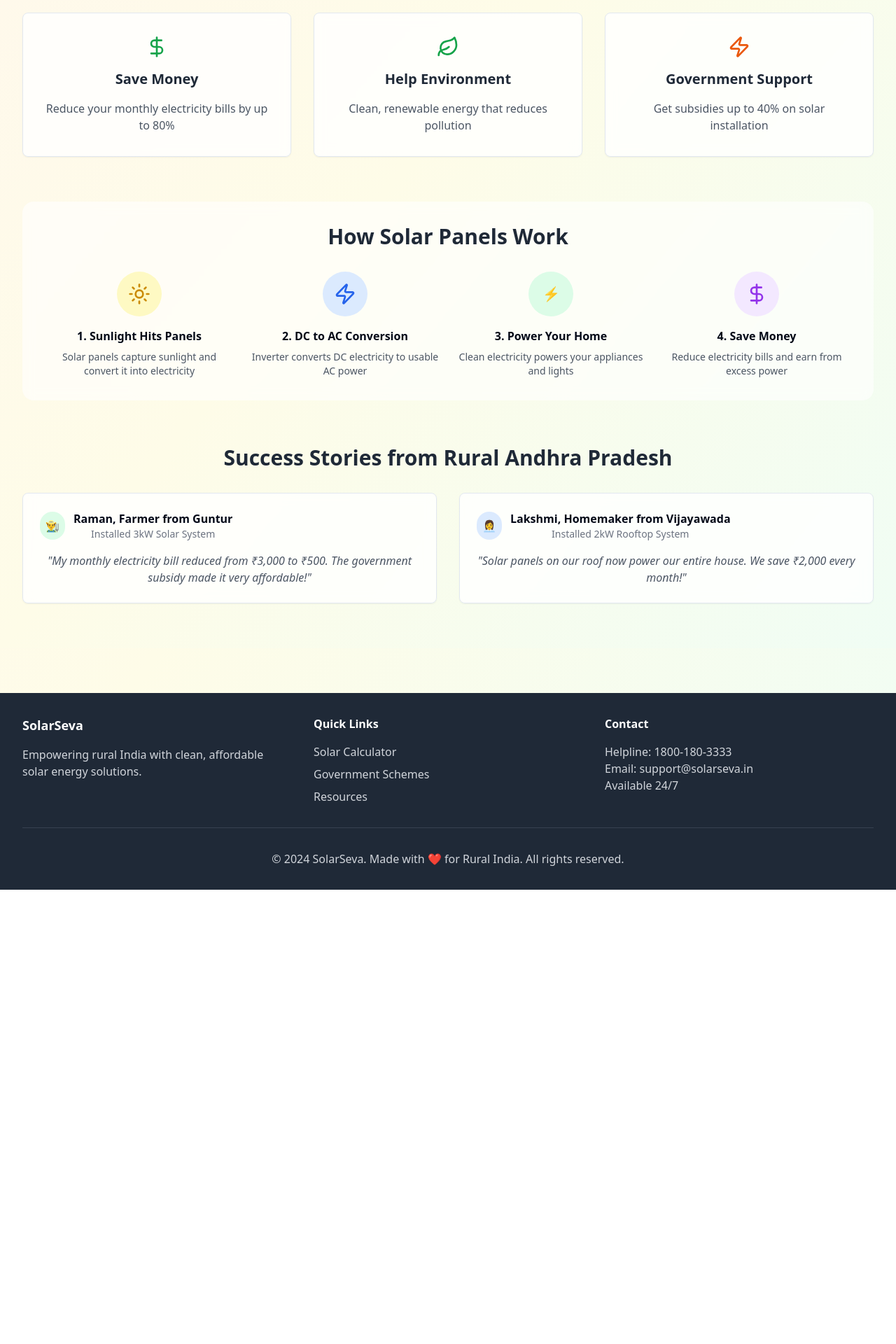
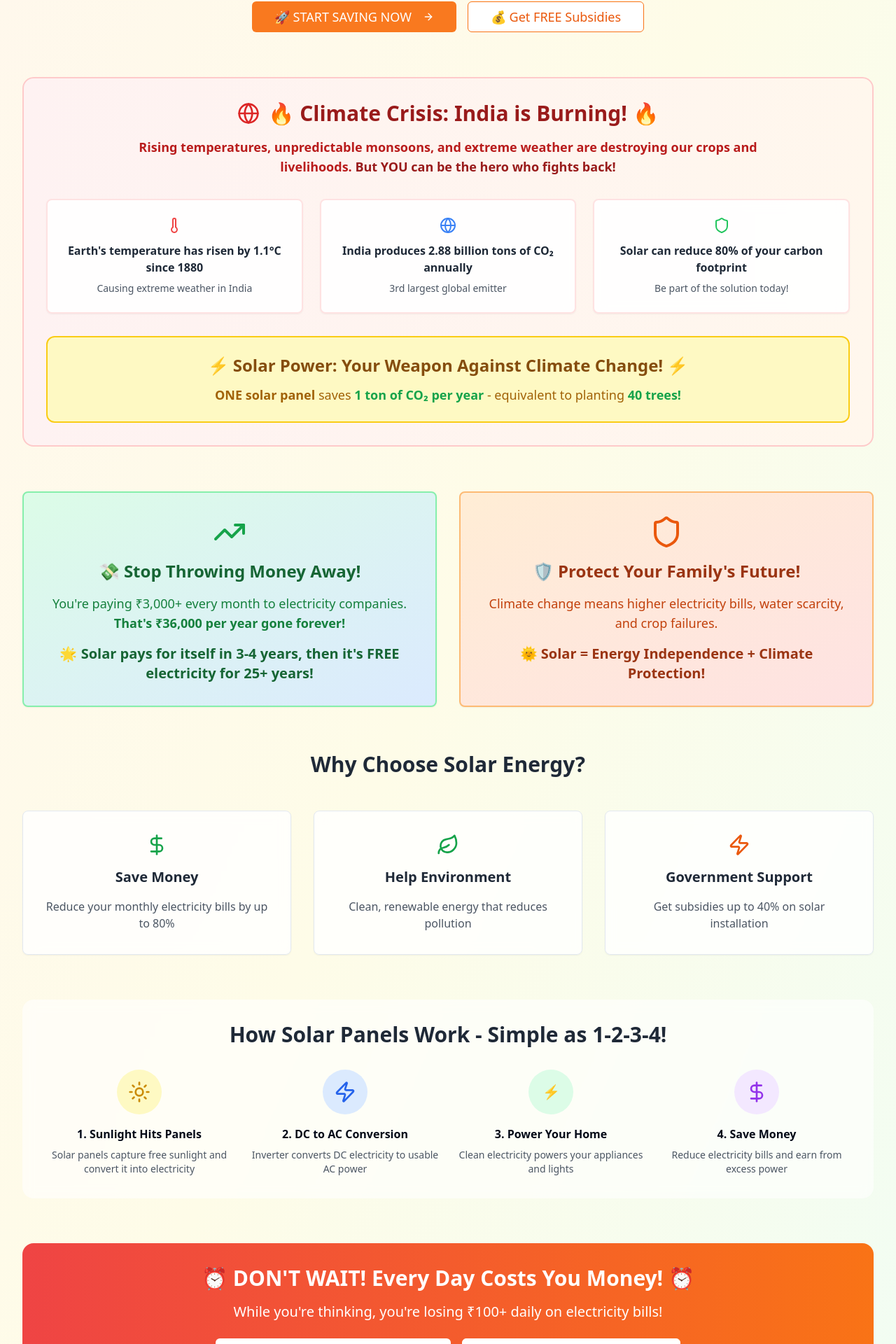
Before and after one commit to PavanBollepalli/surya-shakti-sahayak, a React (Vite) app: page / in a window 1280 px wide. Shown: the part 651-2571 px from the top of the page at 70% size. Before the commit the page ends 1922 px from the top, so only its background shows below. Built offline with nearby package versions, Linux system fonts and the light colour scheme.

Commit message:
Enhance home page content
Improve the homepage to be more intuitive, explain global warming and solar energy's role, and encourage users to install solar panels with compelling messaging.

```diff
--- a/src/components/HeroSection.tsx
+++ b/src/components/HeroSection.tsx
@@ -3,7 +3,7 @@ import React from 'react';
 import { useLanguage } from '../contexts/LanguageContext';
 import { Button } from '@/components/ui/button';
 import { Card, CardContent } from '@/components/ui/card';
-import { Sun, Zap, Leaf, DollarSign, ArrowRight } from 'lucide-react';
+import { Sun, Zap, Leaf, DollarSign, ArrowRight, Thermometer, Globe, Shield, TrendingUp, AlertTriangle } from 'lucide-react';
 
 interface HeroSectionProps {
   setActiveSection: (section: string) => void;
@@ -30,6 +30,24 @@ const HeroSection = ({ setActiveSection }: HeroSectionProps) => {
     }
   ];
 
+  const globalWarmingFacts = [
+    {
+      icon: <Thermometer className="h-6 w-6 text-red-500" />,
+      fact: "Earth's temperature has risen by 1.1°C since 1880",
+      impact: "Causing extreme weather in India"
+    },
+    {
+      icon: <Globe className="h-6 w-6 text-blue-500" />,
+      fact: "India produces 2.88 billion tons of CO₂ annually",
+      impact: "3rd largest global emitter"
+    },
+    {
+      icon: <Shield className="h-6 w-6 text-green-500" />,
+      fact: "Solar can reduce 80% of your carbon footprint",
+      impact: "Be part of the solution today!"
+    }
+  ];
+
   return (
     <div className="min-h-screen bg-gradient-to-br from-orange-50 via-yellow-50 to-green-50">
       {/* Hero Section */}
@@ -49,13 +67,25 @@ const HeroSection = ({ setActiveSection }: HeroSectionProps) => {
             {t('heroSubtitle')}
           </p>
 
+          {/* Punch Line Alert */}
+          <div className="bg-gradient-to-r from-red-100 to-orange-100 border-l-4 border-red-500 p-6 mb-8 mx-auto max-w-4xl rounded-lg">
+            <div className="flex items-center justify-center mb-3">
+              <AlertTriangle className="h-6 w-6 text-red-600 mr-2" />
+              <h3 className="text-xl font-bold text-red-800">Climate Emergency Alert!</h3>
+            </div>
+            <p className="text-lg text-red-700 font-semibold">
+              "Every minute you delay solar installation, you're contributing to climate change.
+              <span className="text-red-800"> Act NOW - Your children's future depends on it!"</span>
+            </p>
+          </div>
+
           <div className="flex flex-col sm:flex-row gap-4 justify-center">
             <Button
               size="lg"
-              className="bg-orange-500 hover:bg-orange-600 text-white px-8 py-3 text-lg"
+              className="bg-orange-500 hover:bg-orange-600 text-white px-8 py-3 text-lg animate-pulse"
               onClick={() => setActiveSection('calculator')}
             >
-              {t('getStarted')} <ArrowRight className="ml-2 h-5 w-5" />
+              🚀 START SAVING NOW <ArrowRight className="ml-2 h-5 w-5" />
             </Button>
             <Button
               size="lg"
@@ -63,9 +93,81 @@ const HeroSection = ({ setActiveSection }: HeroSectionProps) => {
               className="border-orange-500 text-orange-600 hover:bg-orange-50 px-8 py-3 text-lg"
               onClick={() => setActiveSection('schemes')}
             >
-              {t('learnMore')}
+              💰 Get FREE Subsidies
             </Button>
           </div>
+        </div>
+
+        {/* Global Warming Crisis Section */}
+        <div className="bg-gradient-to-r from-red-50 to-orange-50 rounded-2xl p-8 mb-16 border-2 border-red-200">
+          <div className="text-center mb-8">
+            <h2 className="text-3xl font-bold text-red-800 mb-4 flex items-center justify-center">
+              <Globe className="h-8 w-8 mr-3 text-red-600" />
+              🔥 Climate Crisis: India is Burning! 🔥
+            </h2>
+            <p className="text-lg text-red-700 font-semibold max-w-4xl mx-auto">
+              Rising temperatures, unpredictable monsoons, and extreme weather are destroying our crops and livelihoods.
+              <span className="text-red-800 font-bold"> But YOU can be the hero who fights back!</span>
+            </p>
+          </div>
+
+          <div className="grid md:grid-cols-3 gap-6 mb-8">
+            {globalWarmingFacts.map((item, index) => (
+              <Card key={index} className="bg-white/90 backdrop-blur border-2 border-red-100 hover:border-red-300 transition-all">
+                <CardContent className="p-6 text-center">
+                  <div className="flex justify-center mb-3">
+                    {item.icon}
+                  </div>
+                  <h4 className="font-bold text-gray-800 mb-2">{item.fact}</h4>
+                  <p className="text-sm text-gray-600">{item.impact}</p>
+                </CardContent>
+              </Card>
+            ))}
+          </div>
+
+          <div className="text-center bg-yellow-100 p-6 rounded-xl border-2 border-yellow-400">
+            <h3 className="text-2xl font-bold text-yellow-800 mb-3">
+              ⚡ Solar Power: Your Weapon Against Climate Change! ⚡
+            </h3>
+            <p className="text-lg text-yellow-700">
+              <span className="font-bold">ONE solar panel</span> saves <span className="font-bold text-green-600">1 ton of CO₂ per year</span> -
+              equivalent to planting <span className="font-bold text-green-600">40 trees!</span>
+            </p>
+          </div>
+        </div>
+
+        {/* Punch Lines Section */}
+        <div className="grid md:grid-cols-2 gap-8 mb-16">
+          <Card className="bg-gradient-to-br from-green-100 to-blue-100 border-2 border-green-300 hover:shadow-xl transition-all">
+            <CardContent className="p-8 text-center">
+              <TrendingUp className="h-12 w-12 text-green-600 mx-auto mb-4" />
+              <h3 className="text-2xl font-bold text-green-800 mb-4">
+                💸 Stop Throwing Money Away!
+              </h3>
+              <p className="text-lg text-green-700 mb-4">
+                You're paying ₹3,000+ every month to electricity companies.
+                <span className="font-bold"> That's ₹36,000 per year gone forever!</span>
+              </p>
+              <p className="text-xl font-bold text-green-800">
+                🌟 Solar pays for itself in 3-4 years, then it's FREE electricity for 25+ years!
+              </p>
+            </CardContent>
+          </Card>
+
+          <Card className="bg-gradient-to-br from-orange-100 to-red-100 border-2 border-orange-300 hover:shadow-xl transition-all">
+            <CardContent className="p-8 text-center">
+              <Shield className="h-12 w-12 text-orange-600 mx-auto mb-4" />
+              <h3 className="text-2xl font-bold text-orange-800 mb-4">
+                🛡️ Protect Your Family's Future!
+              </h3>
+              <p className="text-lg text-orange-700 mb-4">
+                Climate change means higher electricity bills, water scarcity, and crop failures.
+              </p>
+              <p className="text-xl font-bold text-orange-800">
+                🌞 Solar = Energy Independence + Climate Protection!
+              </p>
+            </CardContent>
+          </Card>
         </div>
 
         {/* Benefits Section */}
@@ -96,7 +198,7 @@ const HeroSection = ({ setActiveSection }: HeroSectionProps) => {
         {/* How Solar Works */}
         <div className="bg-white/60 backdrop-blur rounded-2xl p-8 mb-16">
           <h2 className="text-3xl font-bold text-center text-gray-800 mb-8">
-            How Solar Panels Work
+            How Solar Panels Work - Simple as 1-2-3-4!
           </h2>
 
           <div className="grid md:grid-cols-4 gap-6">
@@ -105,7 +207,7 @@ const HeroSection = ({ setActiveSection }: HeroSectionProps) => {
                 <Sun className="h-8 w-8 text-yellow-600" />
               </div>
               <h4 className="font-semibold mb-2">1. Sunlight Hits Panels</h4>
-              <p className="text-sm text-gray-600">Solar panels capture sunlight and convert it into electricity</p>
+              <p className="text-sm text-gray-600">Solar panels capture free sunlight and convert it into electricity</p>
             </div>
 
             <div className="text-center">
@@ -134,10 +236,37 @@ const HeroSection = ({ setActiveSection }: HeroSectionProps) => {
           </div>
         </div>
 
+        {/* Urgency Call-to-Action */}
+        <div className="bg-gradient-to-r from-red-500 to-orange-500 text-white rounded-2xl p-8 mb-16 text-center">
+          <h2 className="text-3xl font-bold mb-4">
+            ⏰ DON'T WAIT! Every Day Costs You Money! ⏰
+          </h2>
+          <p className="text-xl mb-6">
+            While you're thinking, you're losing ₹100+ daily on electricity bills!
+          </p>
+          <div className="flex flex-col sm:flex-row gap-4 justify-center">
+            <Button
+              size="lg"
+              className="bg-white text-orange-600 hover:bg-gray-100 px-8 py-3 text-lg font-bold"
+              onClick={() => setActiveSection('calculator')}
+            >
+              🔥 Calculate My Savings NOW!
+            </Button>
+            <Button
+              size="lg"
+              variant="outline"
+              className="border-white text-white hover:bg-white hover:text-orange-600 px-8 py-3 text-lg font-bold"
+              onClick={() => setActiveSection('schemes')}
+            >
+              💰 Get Government Money!
+            </Button>
+          </div>
+        </div>
+
         {/* Success Stories */}
         <div className="text-center">
           <h2 className="text-3xl font-bold text-gray-800 mb-8">
-            Success Stories from Rural Andhra Pradesh
+            Real Success Stories from Rural Andhra Pradesh
           </h2>
 
           <div className="grid md:grid-cols-2 gap-8">
@@ -152,9 +281,10 @@ const HeroSection = ({ setActiveSection }: HeroSectionProps) => {
                     <p className="text-sm text-gray-500">Installed 3kW Solar System</p>
                   </div>
                 </div>
-                <p className="text-gray-600 italic">
+                <p className="text-gray-600 italic mb-3">
                   "My monthly electricity bill reduced from ₹3,000 to ₹500. The government subsidy made it very affordable!"
                 </p>
+                <p className="text-green-600 font-bold">💰 Saving ₹2,500 every month!</p>
               </CardContent>
             </Card>
 
@@ -169,9 +299,10 @@ const HeroSection = ({ setActiveSection }: HeroSectionProps) => {
                     <p className="text-sm text-gray-500">Installed 2kW Rooftop System</p>
                   </div>
                 </div>
-                <p className="text-gray-600 italic">
+                <p className="text-gray-600 italic mb-3">
                   "Solar panels on our roof now power our entire house. We save ₹2,000 every month!"
                 </p>
+                <p className="text-green-600 font-bold">🌟 Best decision of our lives!</p>
               </CardContent>
             </Card>
           </div>
```
